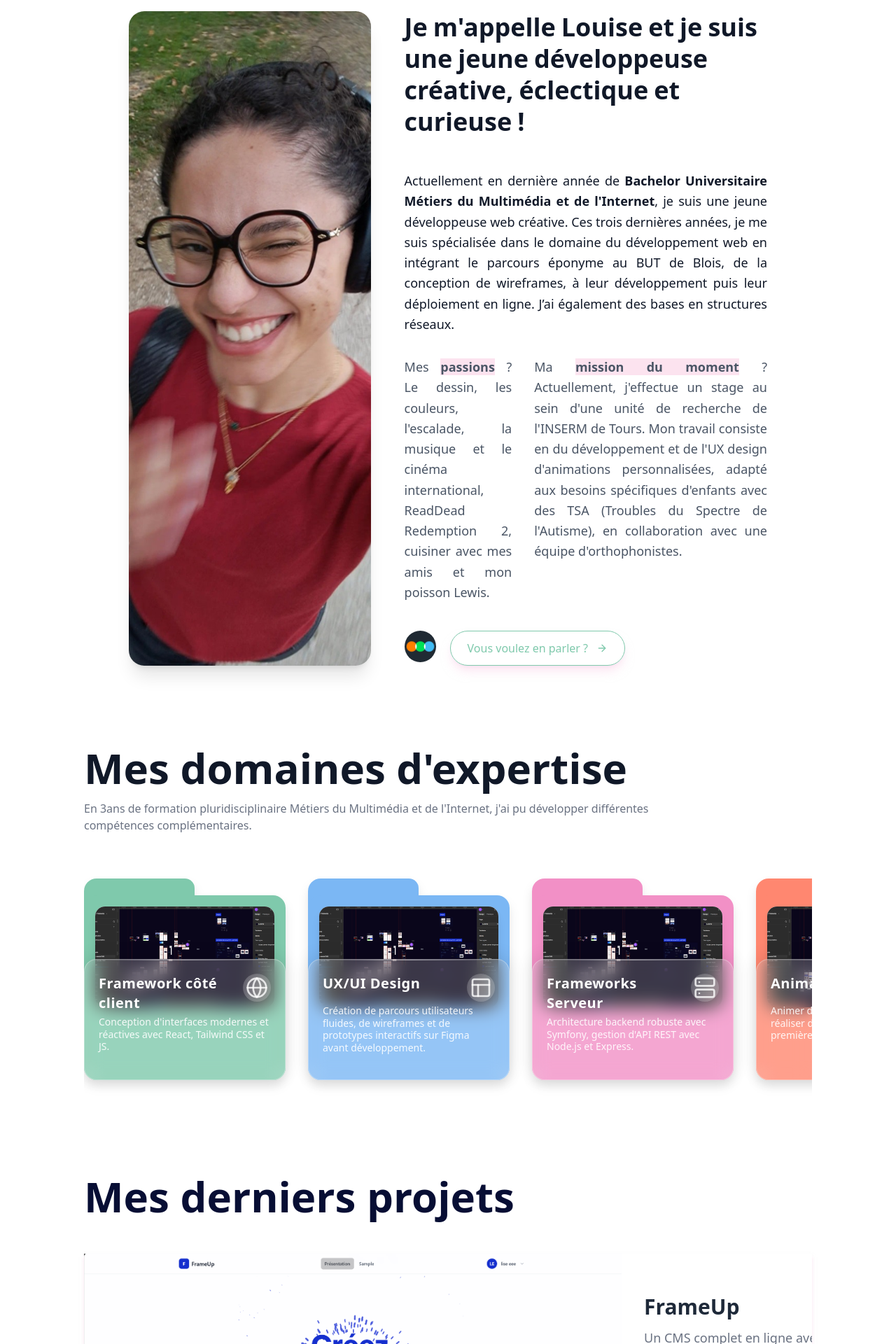
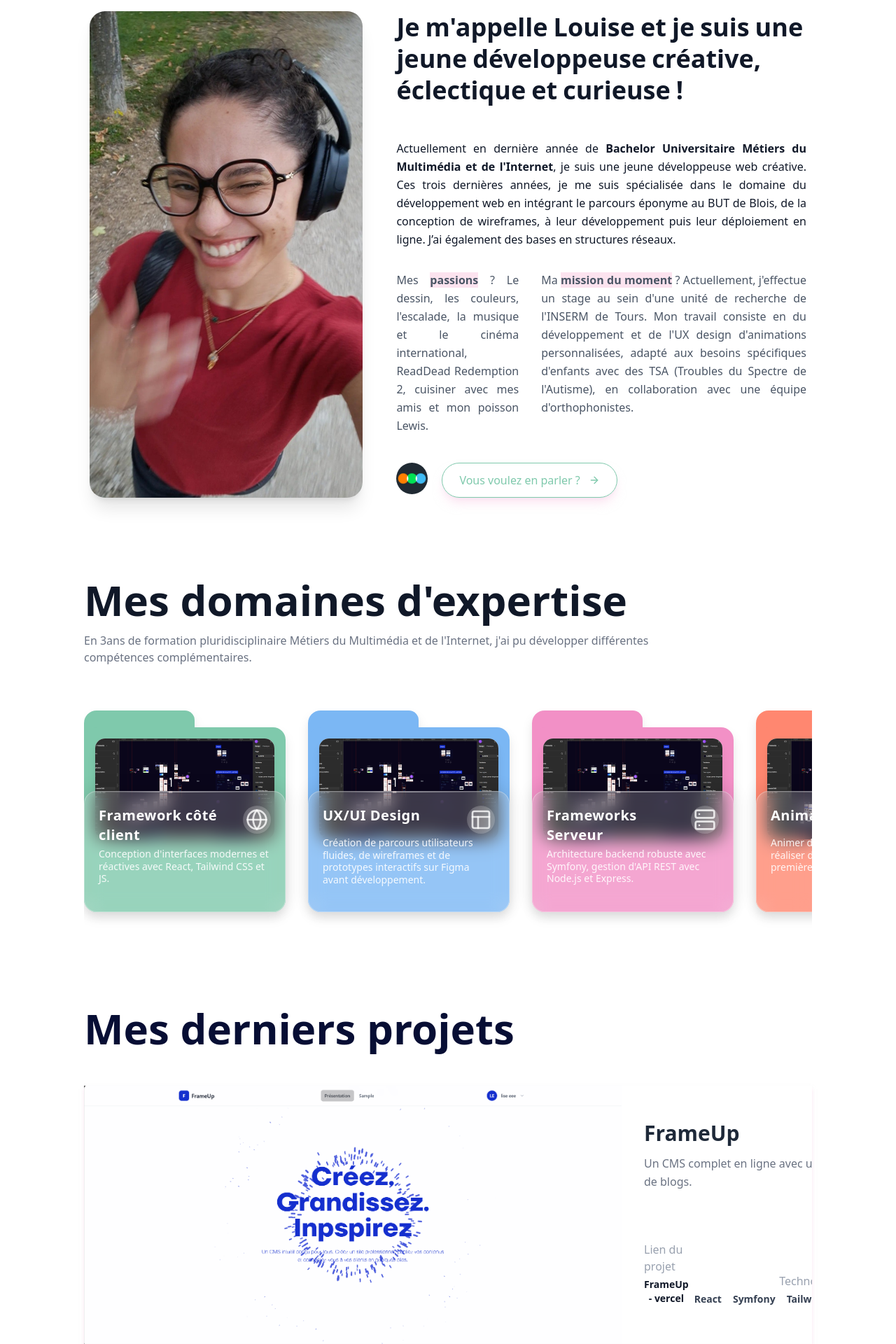
Before and after one commit to Is3e/ppportfolio, a React (Vite) app: page / in a window 1280 px wide. Shown: the part 880-2800 px from the top of the page at 70% size. Built offline with nearby package versions, Linux system fonts and the light colour scheme; grey boxes are pictures that could not be loaded.

Commit message:
correction tailles about + textes card projets

```diff
--- a/src/components/About.jsx
+++ b/src/components/About.jsx
@@ -68,7 +68,7 @@ const About = () => {
   }, []);
 
   return (
-    <section id="apropos" ref={containerRef} className="max-w-[75%] mx-auto px-6 py-24 overflow-hidden">
+    <section id="apropos" ref={containerRef} className="max-w-[85%] mx-auto px-8 py-24 overflow-hidden">
 
       {/* Structure Globale : Image à Gauche | Ta Div Principale à Droite */}
       <div className="grid lg:grid-cols-[0.8fr_1.2fr] gap-12 items-center">
@@ -102,7 +102,7 @@ const About = () => {
 
             {/* Colonne Gauche Originale */}
             <div>
-              <p className="text-gray-900 text-lg leading-relaxed mb-8 text-justify">
+              <p className="text-gray-900 text-md leading-relaxed mb-8 text-justify">
                 Actuellement en dernière année de <strong className="font-bold text-gray-900">Bachelor Universitaire Métiers du Multimédia et de l'Internet</strong>, je suis une jeune développeuse web créative.
                 Ces trois dernières années, je me suis spécialisée dans le domaine du développement web en intégrant le parcours éponyme au BUT de Blois, de la conception de wireframes, à leur développement puis leur déploiement en ligne. J’ai également des bases en structures réseaux.
               </p>
@@ -110,7 +110,7 @@ const About = () => {
             </div>
 
             {/* Colonne Droite Originale */}
-            <div className="text-gray-600 text-lg leading-relaxed flex flex-col md:flex-row gap-8 mb-10">
+            <div className="text-gray-600 text-md leading-relaxed flex flex-col md:flex-row gap-8 mb-10">
               <p className="text-justify">
                 Mes <span className='bg-[#FCE3EF] font-bold'>passions</span> ? Le dessin, les couleurs, l'escalade, la musique et le cinéma international, ReadDead Redemption 2, cuisiner avec mes amis et mon poisson Lewis.
               </p>
--- a/src/components/ProjectCard.jsx
+++ b/src/components/ProjectCard.jsx
@@ -34,7 +34,7 @@ const ProjectCard = ({ id, title, catg, pitch, desc, titre_lien, date, image, li
               )} */}
             </div>
 
-            <p className="text-lg text-gray-500 line-clamp-2 leading-relaxed">
+            <p className="text-md text-gray-500 line-clamp-2 leading-relaxed">
               {pitch}
             </p>
           </div>
@@ -46,7 +46,7 @@ const ProjectCard = ({ id, title, catg, pitch, desc, titre_lien, date, image, li
                 <button
                   type="button"
                   onClick={() => lien && window.open(lien, '_blank', 'noopener,noreferrer')}
-                  className="text-lg font-semibold text-gray-900 hover:text-pink-600 transition-colors mt-1"
+                  className="text-sm font-semibold text-gray-900 hover:text-pink-600 transition-colors mt-1"
                 >
                   {titre_lien}
                 </button>
@@ -55,11 +55,11 @@ const ProjectCard = ({ id, title, catg, pitch, desc, titre_lien, date, image, li
 
             <div>
               <h3 className='text-gray-400 flex justify-end'>Technos utilisées</h3>
-              <p className="text-lg font-semibold text-gray-900 transition-colors mt-1 flex flex-row">
+              <p className="text-sm font-semibold text-gray-900 transition-colors mt-1 flex flex-row">
                 {techno.map((tech, index) => (
                   <span
                     key={index}
-                    className="px-2 text-gray-700 text-lg whitespace-nowrap flex justify-end"
+                    className="px-2 text-gray-700 text-sm whitespace-nowrap flex justify-end"
                   >
                     {tech}
                   </span>
--- a/src/data/ProjectsData.jsx
+++ b/src/data/ProjectsData.jsx
@@ -37,7 +37,7 @@ export const projectsData = [
         offreF,
         figma
       ],
-      techno : [ 'React', 'symfony', 'Tailwind', 'Daisy ui', 'Gsap'  ],
+      techno : [ 'React', 'Symfony', 'Tailwind', 'Gsap'  ],
       titre_lien : "FrameUp - vercel",
       lien : "https://cms-frontoffice.vercel.app/presentation"
     },
@@ -64,7 +64,7 @@ export const projectsData = [
       image: "https://images.unsplash.com/photo-1563986768609-322da13575f3?ixlib=rb-4.0.3&auto=format&fit=crop&w=800&q=80",
       traces_projet: [ apore1, apore2, apore3, apore4 ],
       techno : [ 'Bootstrap', 'HTML', 'PHP', 'WordPress' ],
-      titre_lien : "site APORE",
+      titre_lien : "Site APORE.fr",
       lien : "https://apore.fr"
     },
     {
```
